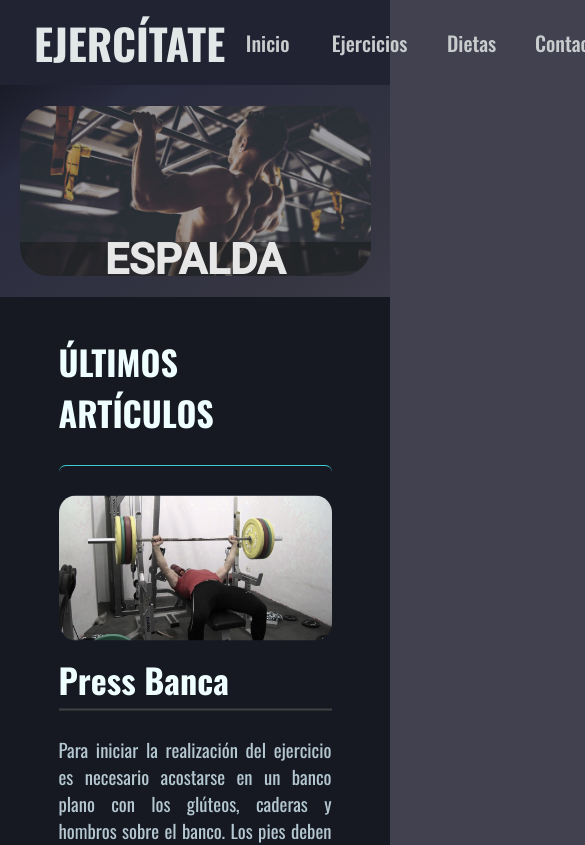
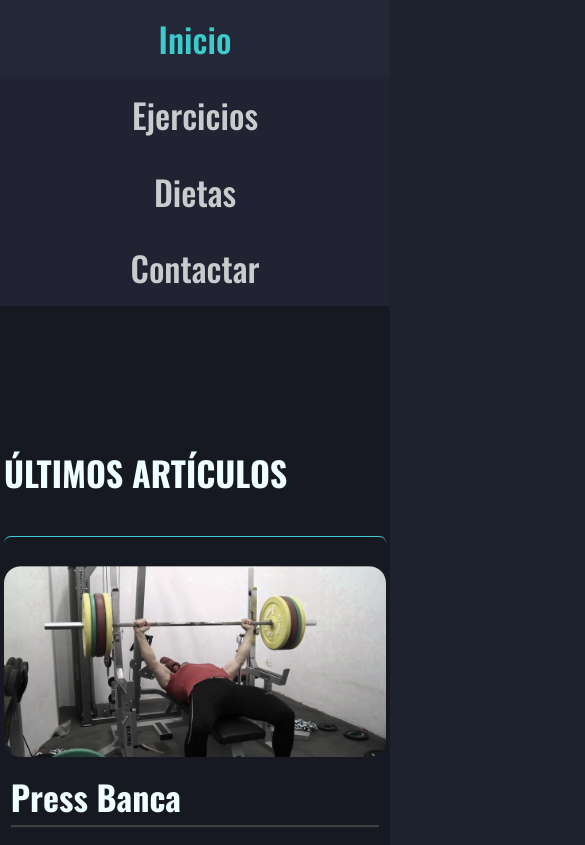
Before and after one commit to Kurotsuky/ResponsiveWeb_Project_React, a React (Create React App) app: page / in a window 390 px wide. Shown: the top 845 px of the page, 585 px wide, since content can reach past the window. Built offline with nearby package versions, Linux system fonts and the light colour scheme.

Commit message:
Index resposive terminado

```diff
--- a/src/css/index.css
+++ b/src/css/index.css
@@ -102,11 +102,12 @@
 
 @media screen and (max-width: 1024px) {
   .home-header {
-    height: 54.324vw;
+    height: 52.9659vw;
   }
 
   .slider-container {
-    width: 90%;
+    width: 97.5%;
+    height: 90%;
   }
 
   .slider-description-text {
@@ -114,5 +115,8 @@
   }
 }
 
-@media screen and (max-width: 400px) {
+@media screen and (max-width: 720px) {
+  .home-header {
+    display: none;
+  }
 }
--- a/src/css/main.css
+++ b/src/css/main.css
@@ -17,13 +17,10 @@ html {
   }
 }
 
-@media screen and (max-width: 400px) {
-}
-
 body {
   font-family: "Oswald", sans-serif;
   font-weight: 400;
-  background-color: #414150;
+  background-color: #1e222e;
   color: #efffff;
 }
 
@@ -103,6 +100,49 @@ strong {
   align-self: center;
 
   color: #e2e7e8;
+}
+
+@media screen and (max-width: 720px) {
+  .navbar {
+    display: block;
+    height: auto;
+    padding: 0;
+    font-size: 2rem;
+  }
+
+  .sticky {
+    position: relative;
+  }
+
+  .nav {
+    display: grid;
+    grid-template-columns: none;
+    grid-template-rows: repeat(4, 1fr);
+    gap: 0;
+  }
+
+  .nav > li {
+    width: 100%;
+    height: 4.5rem;
+  }
+
+  .nav > li > a {
+    height: 100%;
+    display: flex;
+    align-items: center;
+    justify-content: center;
+  }
+
+  .nav > li > a:hover {
+    background-color: rgb(56, 60, 85, 0.15);
+  }
+
+  .navbar-header {
+    display: none;
+  }
+}
+
+@media screen and (max-width: 376px) {
 }
 
 /* --- HEADER --- */
@@ -203,7 +243,7 @@ main {
 
 .articles-list > article .article-content img {
   width: 100%;
-  height: 21.3vw;
+  height: 20vw;
   margin-bottom: 0.5rem;
   border-radius: 1rem;
   filter: grayscale(60%);
@@ -234,21 +274,47 @@ main {
   }
 
   .articles-list > article .article-content img {
-    height: 26.625vw;
+    height: 25vw;
   }
 }
 
 @media screen and (max-width: 1024px) {
   .articles-list {
-    width: 70%;
+    width: 85%;
   }
 
   .articles-list > article .article-content img {
-    height: 37.275vw;
+    height: 42.5vw;
+  }
+}
+
+@media screen and (max-width: 720px) {
+  .articles-list {
+    width: 95%;
+    font-weight: 300;
+    padding-top: 5rem;
+  }
+
+  .articles-list > article .article-content img {
+    height: 47.5vw;
   }
 }
 
 @media screen and (max-width: 400px) {
+  .articles-list {
+    width: 98%;
+    padding-top: 6rem;
+  }
+
+  .articles-list > article .article-content img {
+    height: 49vw;
+  }
+
+  .articles-list > article .article-content p,
+  .articles-list > article .article-content h2 {
+    margin-right: 0.4rem;
+    margin-left: 0.4rem;
+  }
 }
 
 /* --- PAGINACION --- */
@@ -286,6 +352,20 @@ main {
   color: #bbba39;
 }
 
+@media screen and (max-width: 1024px) {
+  .pagination-container {
+    margin-top: 12.5%;
+  }
+
+  .pagination {
+    justify-content: center;
+    font-size: 1.1rem;
+  }
+}
+
+@media screen and (max-width: 376px) {
+}
+
 /* --- FOOTER --- */
 footer {
   background-color: #0c1122;
@@ -314,3 +394,23 @@ footer {
 .footer-help li a:hover {
   color: #2c8f8f;
 }
+
+@media screen and (max-width: 720px) {
+  .footer-container {
+    width: 80%;
+  }
+}
+
+@media screen and (max-width: 400px) {
+  footer {
+    height: auto;
+    padding: 4rem 0;
+  }
+
+  .footer-container {
+    width: 90%;
+    display: grid;
+    grid-template-rows: repeat(3, 1fr);
+    row-gap: 2rem;
+  }
+}
```
Also changed, not shown: public/index.html (+0 -23 lines).
